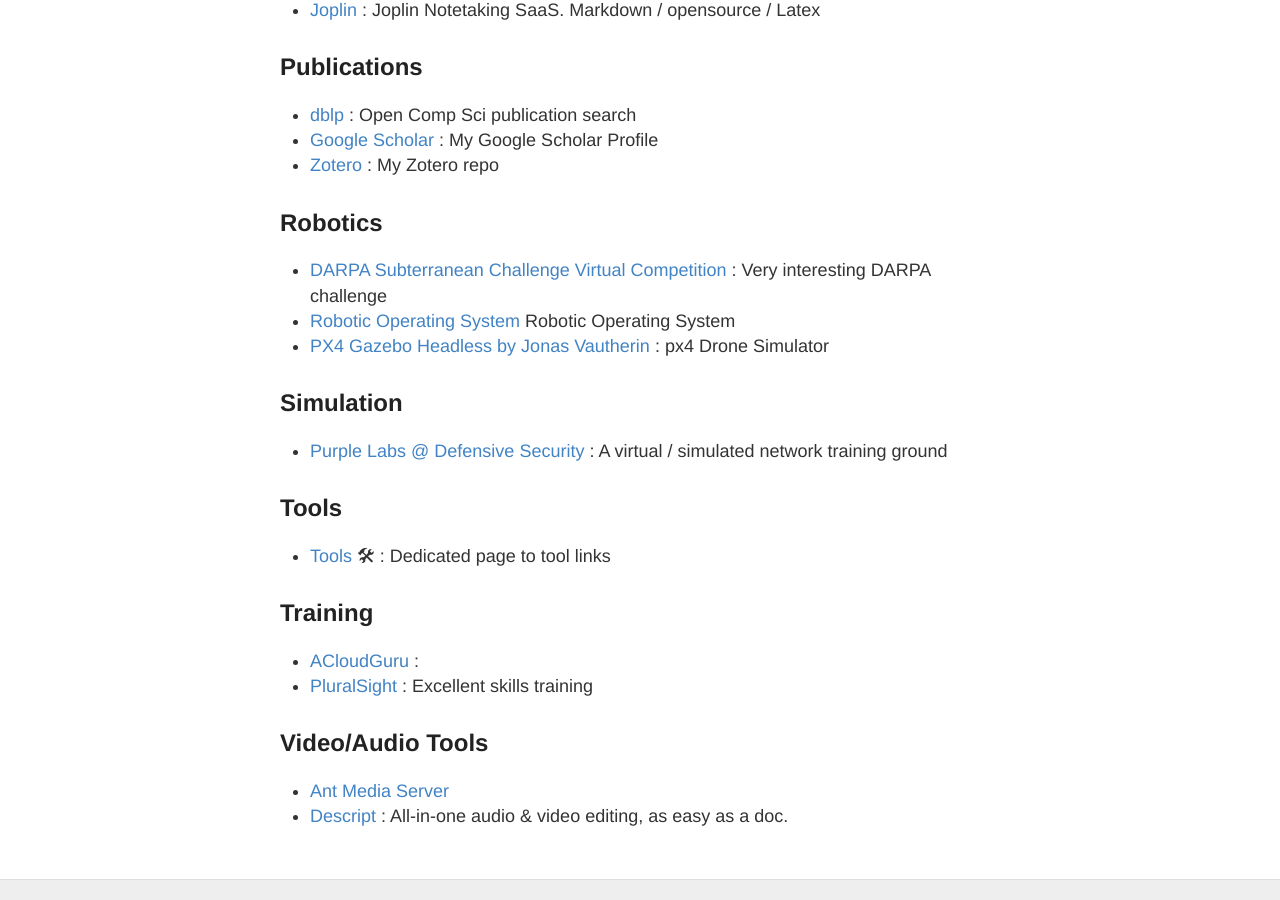
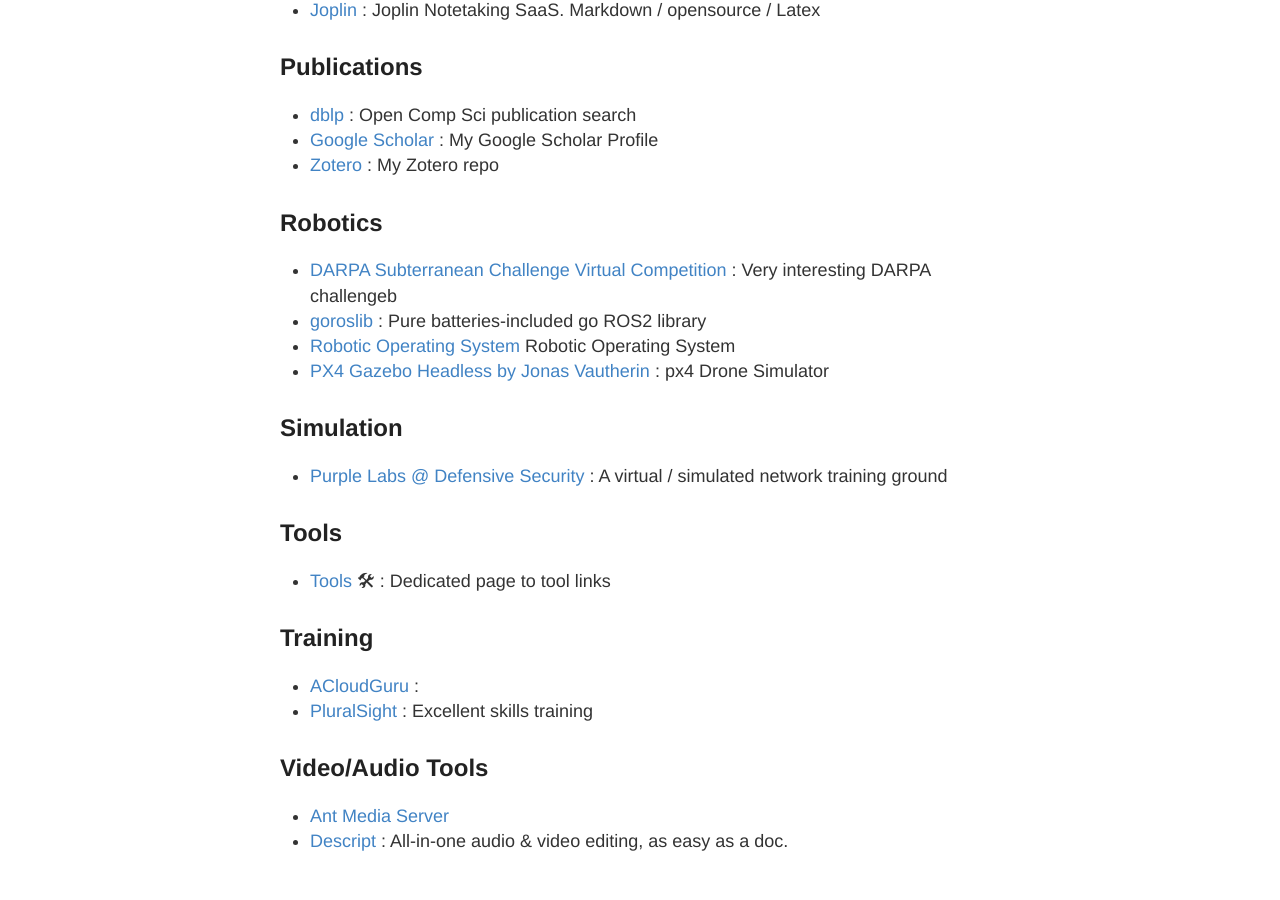
Before and after one commit to stevehenderson/stevehenderson.github.io, a Jekyll site: the page built from links.md, in a window 1280 px wide and 900 px high, scrolled down 2794 px. Built offline with Jekyll 4.4.1, drawn with Linux system fonts in a browser that asks for light colours.

Commit message:
Update links.md

```diff
--- a/links.md
+++ b/links.md
@@ -98,7 +98,8 @@
    * [Zotero](https://www.zotero.org/henderso/library) : My Zotero repo
 
 ## Robotics
-   * [DARPA Subterranean Challenge Virtual Competition](https://github.com/osrf/subt/wiki) : Very interesting DARPA challenge
+   * [DARPA Subterranean Challenge Virtual Competition](https://github.com/osrf/subt/wiki) : Very interesting DARPA challengeb
+   * [goroslib](https://github.com/aler9/goroslib) : Pure batteries-included go ROS2 library
    * [Robotic Operating System](https://www.ros.org/) Robotic Operating System
    * [PX4 Gazebo Headless by Jonas Vautherin](https://github.com/JonasVautherin/px4-gazebo-headless) : px4 Drone Simulator
 
```
